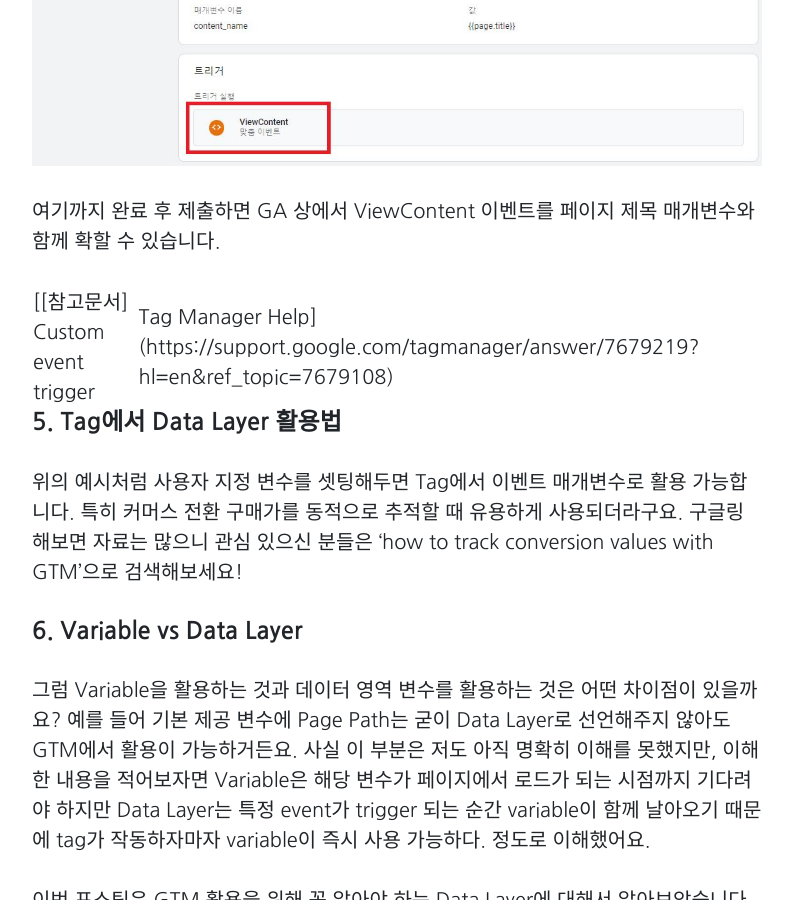
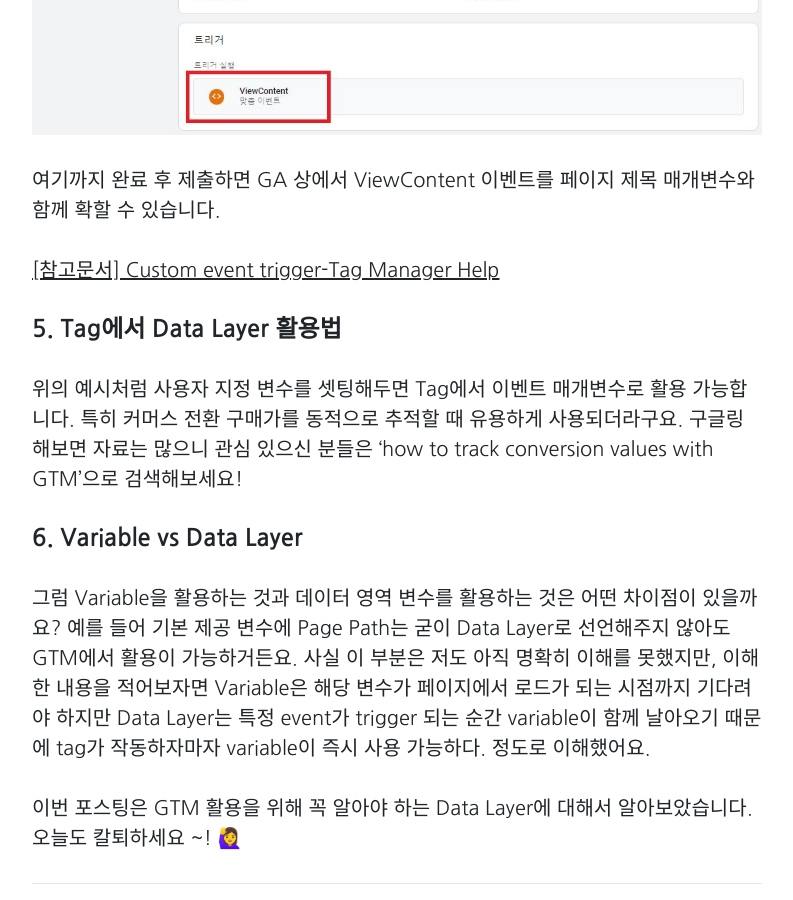
Before and after one commit to Marapro88/mara, a Jekyll site: the page built from _posts/Marketing/2021-01-10-marketing-gtm-dataLayer.md, in a window 1280 px wide and 900 px high, scrolled down 4798 px. Shown: the whole window, without its empty margins (243-1036 px from the left). Built offline with Jekyll 4.4.1, drawn with Linux system fonts in a browser that asks for light colours; comment, search, counter and statistics services are not loaded; some of the changed text lies outside the part shown.

Commit message:
0111 탈고

```diff
--- a/_posts/Marketing/2021-01-10-marketing-gtm-dataLayer.md
+++ b/_posts/Marketing/2021-01-10-marketing-gtm-dataLayer.md
@@ -52,7 +52,7 @@ content_id: '1015'
 
 이 코드를 보면서 실제로 GTM 인터페이스에서 input값이 어떻게 구성 되는 지 살펴볼게요.
 
-[[참고문서] Using Data Layer | Google Developer Guide](https://developers.google.com/tag-manager/devguide#datalayer)
+[[참고문서] Using Data Layer-Google Developer Guide](https://developers.google.com/tag	-manager/devguide#datalayer)
 
 #### 2. Variable에서 Data Layer 활용법
 
@@ -105,7 +105,7 @@ content_id: '1015'
 
 여기까지 완료 후 제출하면 GA 상에서 ViewContent 이벤트를 페이지 제목 매개변수와 함께 확할 수 있습니다.
 
-[[참고문서] Custom event trigger|Tag Manager Help](https://support.google.com/tagmanager/answer/7679219?hl=en&ref_topic=7679108)
+[[참고문서] Custom event trigger-Tag Manager Help](https://support.google.com/tagmanager/answer/7679219?hl=en&ref_topic=7679108)
 
 #### 5. Tag에서 Data Layer 활용법
 
```
Also changed, not shown: _posts/Marketing/2021-01-03-marketing-gtm-basic-knowledge.md (+2 -2 lines), img/posts/17/07.JPG, img/posts/17/08.JPG.
